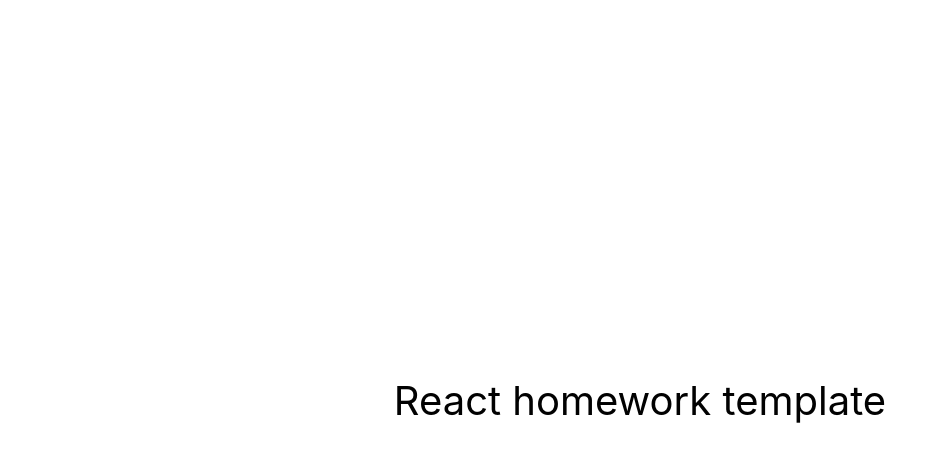
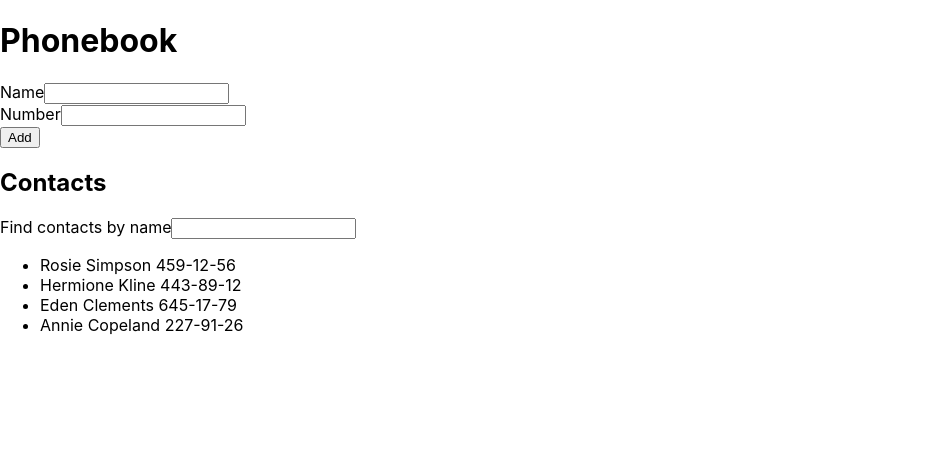
Before and after one commit to KomaNatoR/goit-react-hw-04-phonebook, a React (Create React App) app: page / in a window 1280 px wide. Shown: the top 462 px of the page, without its empty margins (0-947 px from the left). Built offline with nearby package versions, Linux system fonts and the light colour scheme.

Commit message:
30.01.23   17:30
Done form, start filter..

```diff
--- a/package.json
+++ b/package.json
@@ -10,6 +10,7 @@
     "@testing-library/react": "^12.1.4",
     "@testing-library/user-event": "^13.5.0",
     "formik": "^2.2.9",
+    "nanoid": "^4.0.0",
     "prop-types": "^15.8.1",
     "react": "^18.1.0",
     "react-dom": "^18.1.0",
--- a/src/components/App.jsx
+++ b/src/components/App.jsx
@@ -1,16 +1,32 @@
+import { useState } from "react";
+
+import FormikForm from "./Form";
+import Filter from "./Filter";
+import ContactList from "./ContactList";
+
+const template = [
+  { id: 'id-1', name: 'Rosie Simpson', number: '459-12-56' },
+  { id: 'id-2', name: 'Hermione Kline', number: '443-89-12' },
+  { id: 'id-3', name: 'Eden Clements', number: '645-17-79' },
+  { id: 'id-4', name: 'Annie Copeland', number: '227-91-26' },
+];
+
 export const App = () => {
+  const [contacts, setContacts] = useState(template);
+  const [filter, setFilter] = useState('');
+
+  const hendleSubmit = (contact) => {
+    setContacts([contact,...contacts]);
+  };
+
   return (
-    <div
-      style={{
-        height: '100vh',
-        display: 'flex',
-        justifyContent: 'center',
-        alignItems: 'center',
-        fontSize: 40,
-        color: '#010101'
-      }}
-    >
-      React homework template
+    <div>
+      <h1>Phonebook</h1>
+      <FormikForm hendleSubmit={hendleSubmit} />
+
+      <h2>Contacts</h2>
+      <Filter/>
+      <ContactList contacts={contacts} />
     </div>
   );
 };
--- /dev/null
+++ b/src/components/ContactList.jsx
@@ -0,0 +1,11 @@
+
+
+const ContactList = ({contacts}) => {
+    return (
+        <ul>
+            {contacts.map(({ id, name, number }) => (<li key={id}>{name} {number}</li>))}
+        </ul>
+    );
+};
+
+export default ContactList;
--- /dev/null
+++ b/src/components/Filter.jsx
@@ -0,0 +1,12 @@
+
+
+const Filter = () => {
+    return (
+        <div>
+            <label>Find contacts by name</label>
+            <input type="text" />
+        </div>
+    );
+};
+
+export default Filter;
--- /dev/null
+++ b/src/components/Form.jsx
@@ -0,0 +1,37 @@
+import { Formik, Field, Form } from 'formik';
+import { nanoid } from 'nanoid';
+
+const initialValues = {
+    name: '',
+    number: '',
+};
+
+const FormikForm = ({hendleSubmit}) => {
+    const onSubmit = ({ name, number }, actions) => {
+        let id = nanoid();
+
+        let person = { id: id, name: name, number:number };
+        hendleSubmit(person);
+        actions.resetForm();
+    };
+
+    return (
+        <Formik onSubmit={onSubmit} initialValues={initialValues}>
+            <Form>
+                <div>
+                    <label>Name</label>
+                    <Field type="text" name="name" required></Field>
+                </div>
+
+                <div>
+                    <label>Number</label>
+                    <Field type="tel" name="number" required></Field>
+                </div>
+
+                <button type="submit">Add</button>
+            </Form>
+        </Formik>
+    );
+};
+
+export default FormikForm;
```
Also changed, not shown: 1 other file (tests, documents, lock files or other folders).
